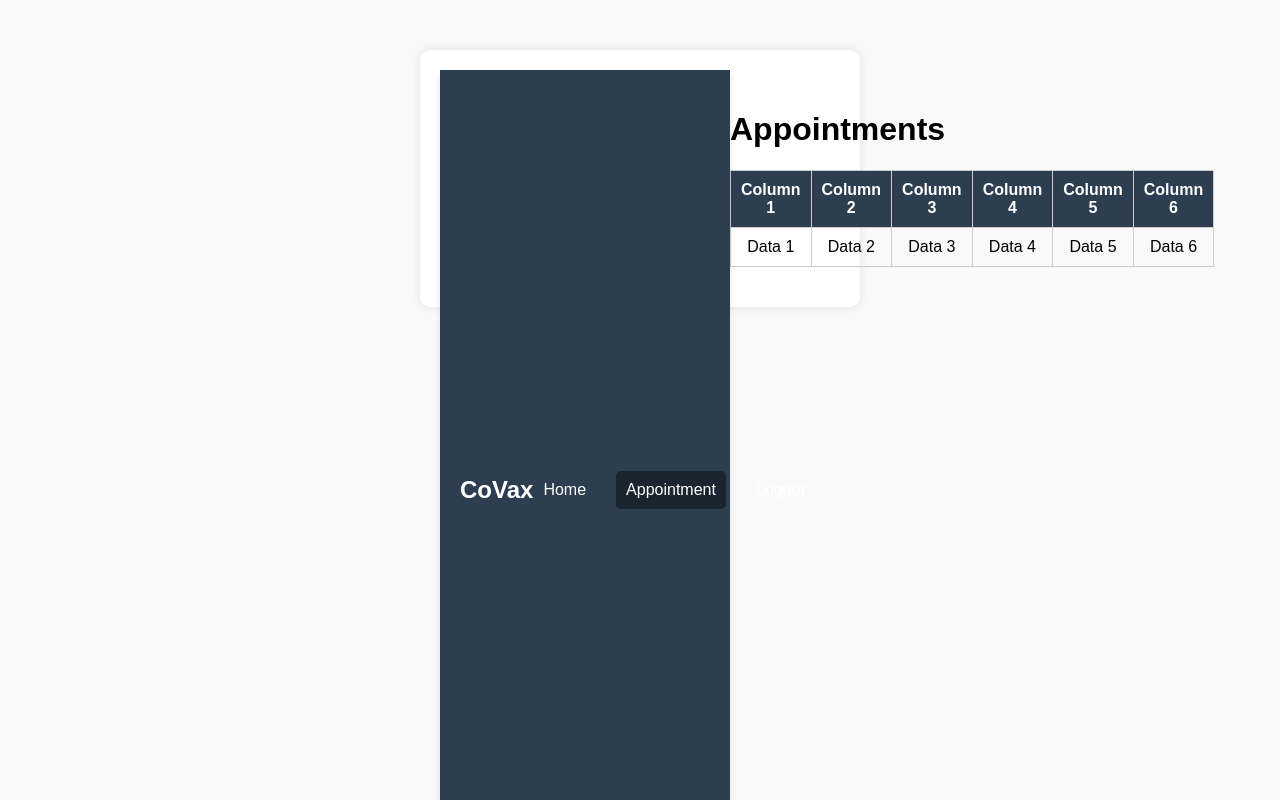
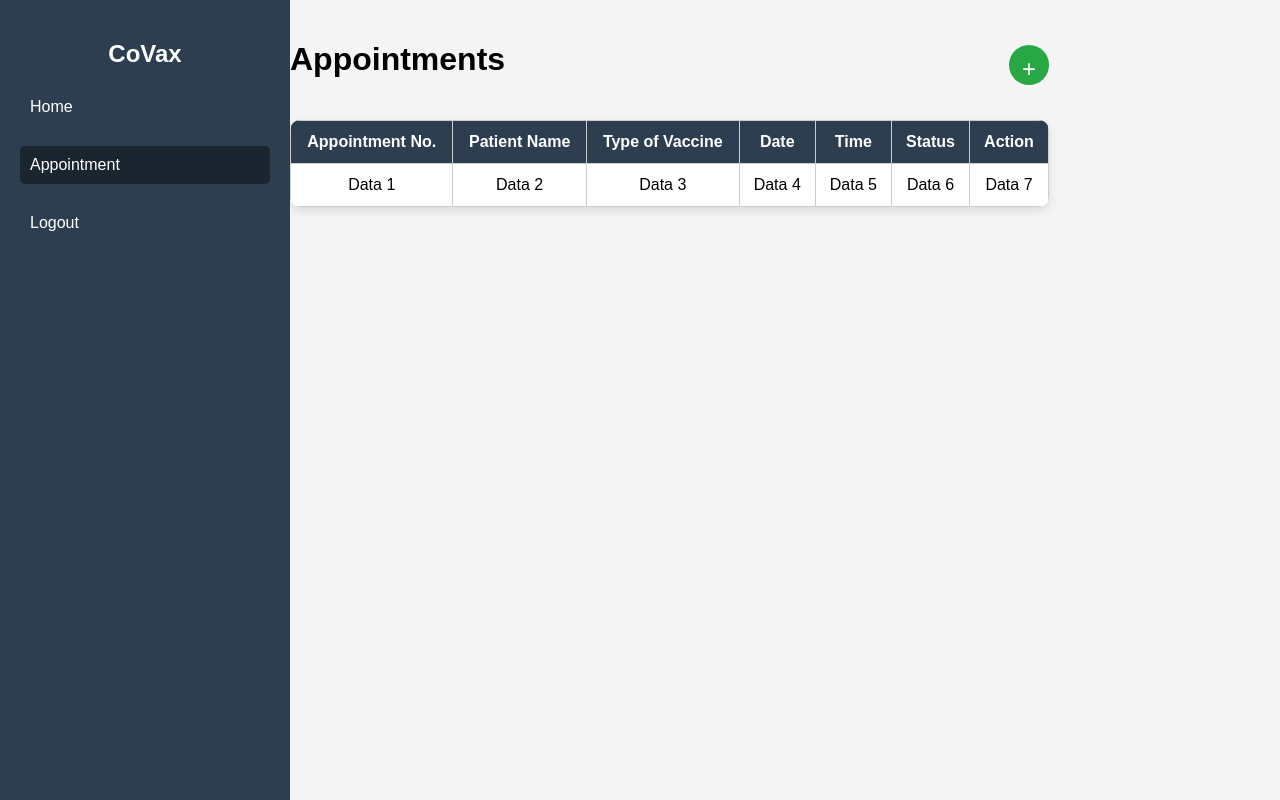
Before and after one commit to lizaloraine/CoVax, a Flask app: page /appointment in a window 1280 px wide. Run offline with Flask 3, Linux system fonts and the light colour scheme; the visitor is signed in with stand-in values (Sample User, id 1).

Commit message:
added appointments and modals

```diff
--- a/app.py
+++ b/app.py
@@ -8,6 +8,7 @@ users = {
     "admin": "password123",
     "lizaloraine": "lizaloraine"
 }
+
 
 @app.route("/")
 def landing():
--- /dev/null
+++ b/static/css/appointment.css
@@ -0,0 +1,169 @@
+/* General Styles */
+body {
+    font-family: Arial, sans-serif;
+    margin: 0;
+    padding: 0;
+    display: flex;
+    background-color: #f4f4f4;
+}
+
+/* Sidebar */
+.sidebar {
+    width: 250px;
+    background: #2c3e50;
+    color: white;
+    height: 100vh;
+    padding: 20px;
+    position: fixed;
+    left: 0;
+    top: 0;
+}
+
+.sidebar h2 {
+    text-align: center;
+}
+
+.sidebar ul {
+    list-style: none;
+    padding: 0;
+}
+
+.sidebar ul li {
+    margin: 20px 0;
+}
+
+.sidebar ul li a {
+    text-decoration: none;
+    color: white;
+    display: block;
+    padding: 10px;
+    border-radius: 5px;
+}
+
+.sidebar ul li a:hover,
+.sidebar ul li .active {
+    background: #1a252f;
+}
+
+/* Main Content */
+.main-content {
+    margin-left: 270px; /* Ensures content is not overlapped */
+    padding: 20px;
+    width: calc(100% - 270px);
+}
+
+/* Table Styling */
+table {
+    width: 100%;
+    border-collapse: collapse;
+    margin-top: 20px;
+    background: white;
+    border-radius: 10px;
+    overflow: hidden;
+    box-shadow: 0px 4px 8px rgba(0, 0, 0, 0.1);
+}
+
+th, td {
+    border: 1px solid #ccc;
+    padding: 12px;
+    text-align: center;
+}
+
+th {
+    background: #2c3e50;
+    color: white;
+}
+
+
+/* Header with Plus Button */
+.header {
+    display: flex;
+    justify-content: space-between;
+    align-items: center;
+}
+
+.add-btn {
+    background-color: #28a745;
+    color: white;
+    font-size: 24px;
+    border: none;
+    border-radius: 50%;
+    width: 40px;
+    height: 40px;
+    cursor: pointer;
+}
+
+.add-btn:hover {
+    background-color: #218838;
+}
+
+/* Modal Styling */
+.modal {
+    display: none;
+    position: fixed;
+    z-index: 1;
+    left: 0;
+    top: 0;
+    width: 100%;
+    height: 100%;
+    background-color: rgba(0, 0, 0, 0.5);
+}
+
+.modal-content {
+    background-color: white;
+    padding: 20px;
+    margin: 10% auto;
+    width: 40%;
+    border-radius: 10px;
+    position: relative;
+}
+
+.close {
+    position: absolute;
+    top: 10px;
+    right: 15px;
+    font-size: 24px;
+    cursor: pointer;
+}
+
+/* Steps Indicator */
+.steps {
+    display: flex;
+    justify-content: center;
+    margin-bottom: 20px;
+}
+
+.step {
+    width: 30px;
+    height: 30px;
+    border-radius: 50%;
+    background: #ccc;
+    text-align: center;
+    line-height: 30px;
+    margin: 0 5px;
+}
+
+.step.active {
+    background: #28a745;
+    color: white;
+}
+
+/* Form Steps */
+.form-step {
+    display: flex;
+    flex-direction: column;
+}
+
+button {
+    background-color: #28a745;
+    color: white;
+    border: none;
+    padding: 10px;
+    margin-top: 10px;
+    cursor: pointer;
+    border-radius: 5px;
+}
+
+button:hover {
+    background-color: #218838;
+}
--- /dev/null
+++ b/static/js/script.js
@@ -0,0 +1,23 @@
+function openModal() {
+    document.getElementById("appointmentModal").style.display = "block";
+}
+
+function closeModal() {
+    document.getElementById("appointmentModal").style.display = "none";
+}
+
+function nextStep(current) {
+    document.getElementById(`step-${current}`).style.display = "none";
+    document.getElementById(`step-${current + 1}`).style.display = "block";
+
+    document.getElementById(`step${current}`).classList.remove("active");
+    document.getElementById(`step${current + 1}`).classList.add("active");
+}
+
+function prevStep(current) {
+    document.getElementById(`step-${current}`).style.display = "none";
+    document.getElementById(`step-${current - 1}`).style.display = "block";
+
+    document.getElementById(`step${current}`).classList.remove("active");
+    document.getElementById(`step${current - 1}`).classList.add("active");
+}
--- a/templates/appointment.html
+++ b/templates/appointment.html
@@ -4,7 +4,8 @@
     <meta charset="UTF-8">
     <meta name="viewport" content="width=device-width, initial-scale=1.0">
     <title>Appointments - CoVax</title>
-    <link rel="stylesheet" href="{{ url_for('static', filename='css/styles.css') }}">
+    <link rel="stylesheet" href="{{ url_for('static', filename='css/appointment.css') }}">
+    <script defer src="{{ url_for('static', filename='js/script.js') }}"></script>
 </head>
 <body>
 
@@ -21,15 +22,20 @@
 
         <!-- Main Content -->
         <div class="main-content">
-            <h1>Appointments</h1>
+            <div class="header">
+                <h1>Appointments</h1>
+                <button class="add-btn" onclick="openModal()">+</button>
+            </div>
+
             <table>
                 <tr>
-                    <th>Column 1</th>
-                    <th>Column 2</th>
-                    <th>Column 3</th>
-                    <th>Column 4</th>
-                    <th>Column 5</th>
-                    <th>Column 6</th>
+                    <th>Appointment No.</th>
+                    <th>Patient Name</th>
+                    <th>Type of Vaccine</th>
+                    <th>Date</th>
+                    <th>Time</th>
+                    <th>Status</th>
+                    <th>Action</th>
                 </tr>
                 <tr>
                     <td>Data 1</td>
@@ -38,10 +44,57 @@
                     <td>Data 4</td>
                     <td>Data 5</td>
                     <td>Data 6</td>
+                    <td>Data 7</td>
                 </tr>
             </table>
         </div>
     </div>
 
+    <!-- Modal -->
+    <div id="appointmentModal" class="modal">
+        <div class="modal-content">
+            <span class="close" onclick="closeModal()">&times;</span>
+            <h2>Add an Appointment</h2>
+            <div class="steps">
+                <span id="step1" class="step active">1</span>
+                <span id="step2" class="step">2</span>
+                <span id="step3" class="step">3</span>
+            </div>
+
+            <form id="appointmentForm">
+                <!-- Step 1: Personal Information -->
+                <div class="form-step" id="step-1">
+                    <label>Full Name:</label>
+                    <input type="text" required>
+                    <label>Phone Number:</label>
+                    <input type="tel" required>
+                    <button type="button" onclick="nextStep(1)">Next</button>
+                </div>
+
+                <!-- Step 2: Vaccine Type/History -->
+                <div class="form-step" id="step-2" style="display: none;">
+                    <label>Vaccine Type:</label>
+                    <select required>
+                        <option>Pfizer</option>
+                        <option>Moderna</option>
+                        <option>Johnson & Johnson</option>
+                    </select>
+                    <label>Previous Doses:</label>
+                    <input type="number" required>
+                    <button type="button" onclick="prevStep(2)">Back</button>
+                    <button type="button" onclick="nextStep(2)">Next</button>
+                </div>
+
+                <!-- Step 3: Confirmation -->
+                <div class="form-step" id="step-3" style="display: none;">
+                    <p>Confirm your appointment details:</p>
+                    <p><strong>Date & Time:</strong> <input type="datetime-local" required></p>
+                    <button type="button" onclick="prevStep(3)">Back</button>
+                    <button type="submit">Confirm</button>
+                </div>
+            </form>
+        </div>
+    </div>
+
 </body>
 </html>
--- a/templates/home.html
+++ b/templates/home.html
@@ -4,7 +4,7 @@
     <meta charset="UTF-8">
     <meta name="viewport" content="width=device-width, initial-scale=1.0">
     <title>Home - CoVax</title>
-    <link rel="stylesheet" href="{{ url_for('static', filename='css/styles.css') }}">
+    <link rel="stylesheet" href="{{ url_for('static', filename='css/home.css') }}">
 </head>
 <body>
 
```
Also changed, not shown: static/css/home.css (added, +67 -0 lines).
